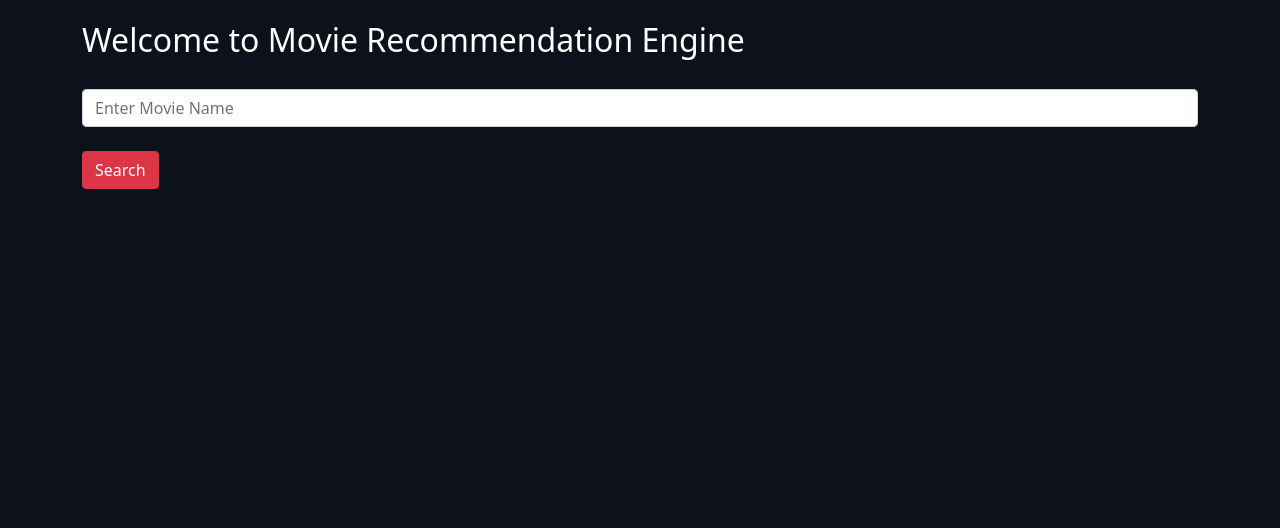
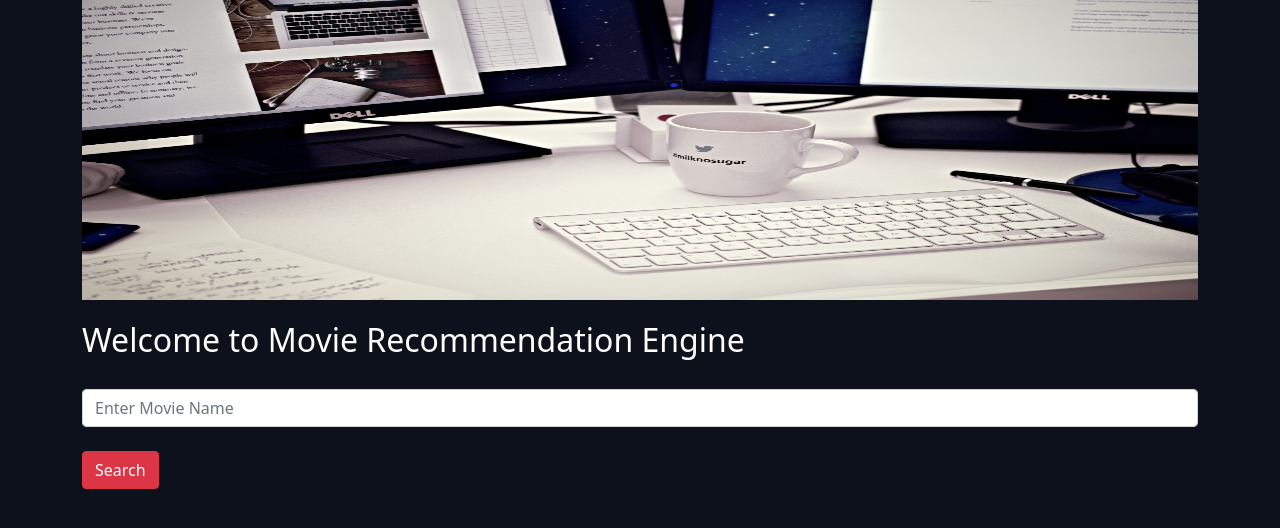
Before and after one commit to sachinl0har/MoodWise, a Django app: page / in a window 1280 px wide. Shown: the part 62-590 px from the top of the page. Run offline with Django 4.2, Linux system fonts and the light colour scheme.

Commit message:
image slider created

```diff
--- a/movie/templates/movie/index.html
+++ b/movie/templates/movie/index.html
@@ -6,6 +6,16 @@
 
 <body>
   <div class="container">
+    <div id="slider">
+      <figure>
+          <img src="../../../static/images/img1.png" alt="img1">
+          <img src="../../../static/images/img2.jpg" alt="img2">
+          <!-- <img src="images/img3.png" alt=""> -->
+          <img src="../../../static/images/img4.jpg" alt="img4">
+          <img src="../../../static/images/img5.jpg" alt="img5">
+          <img src="../../../static/images/img6.jpg" alt="img6">
+      </figure>
+  </div>
   <h1 class="movie-heading-recomand pb-2">Welcome to Movie Recommendation Engine</h1>
 <form action="" method="get">
   <div>
--- a/static/Movie_recom_css/style.css
+++ b/static/Movie_recom_css/style.css
@@ -5,6 +5,52 @@
 
 body {
     background-color: #0c111b;
+}
+
+#slider{
+    overflow: hidden;
+}
+#slider figure{
+    position: relative;
+    width: 500%;
+    margin: 0;
+    left: 0;
+    animation: 20s slider infinite;
+}
+#slider figure img{
+    width: 20%;
+    height: 300px;
+    float: left;
+}
+
+@keyframes slider {
+    0%{
+        left: 0;
+    }
+    20%{
+        left: 0;
+    }
+    25%{
+        left: -100%;
+    }
+    45%{
+        left: -100%;
+    }
+    50%{
+        left: -200%;
+    }
+    70%{
+        left: -200%;
+    }
+    75%{
+        left: -300%;
+    }
+    95%{
+        left: -300%;
+    }
+    100%{
+        left: -400%;
+    }
 }
 
 .movie-heading-recomand {
```
Also changed, not shown: static/images/img1.png (added), static/images/img2.jpg (added), static/images/img3.png (added), static/images/img4.jpg (added), static/images/img5.jpg (added), static/images/img6.jpg (added).
